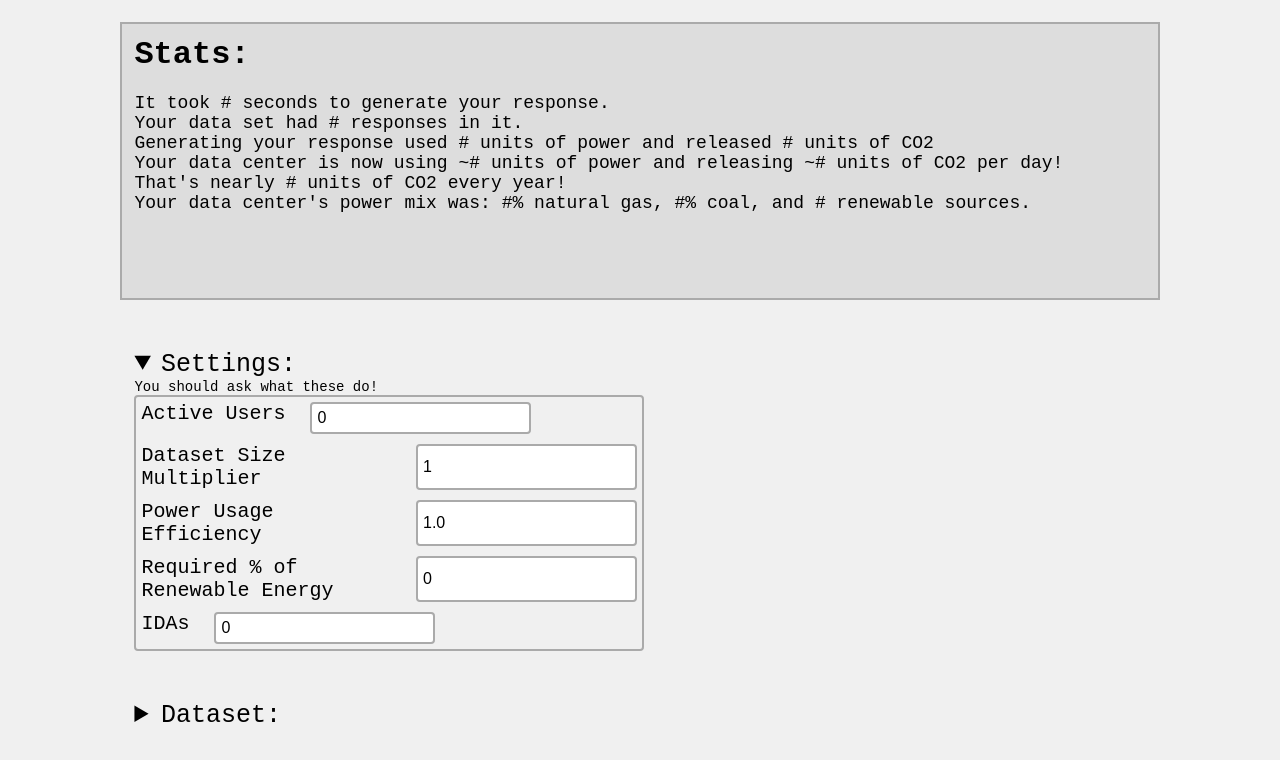
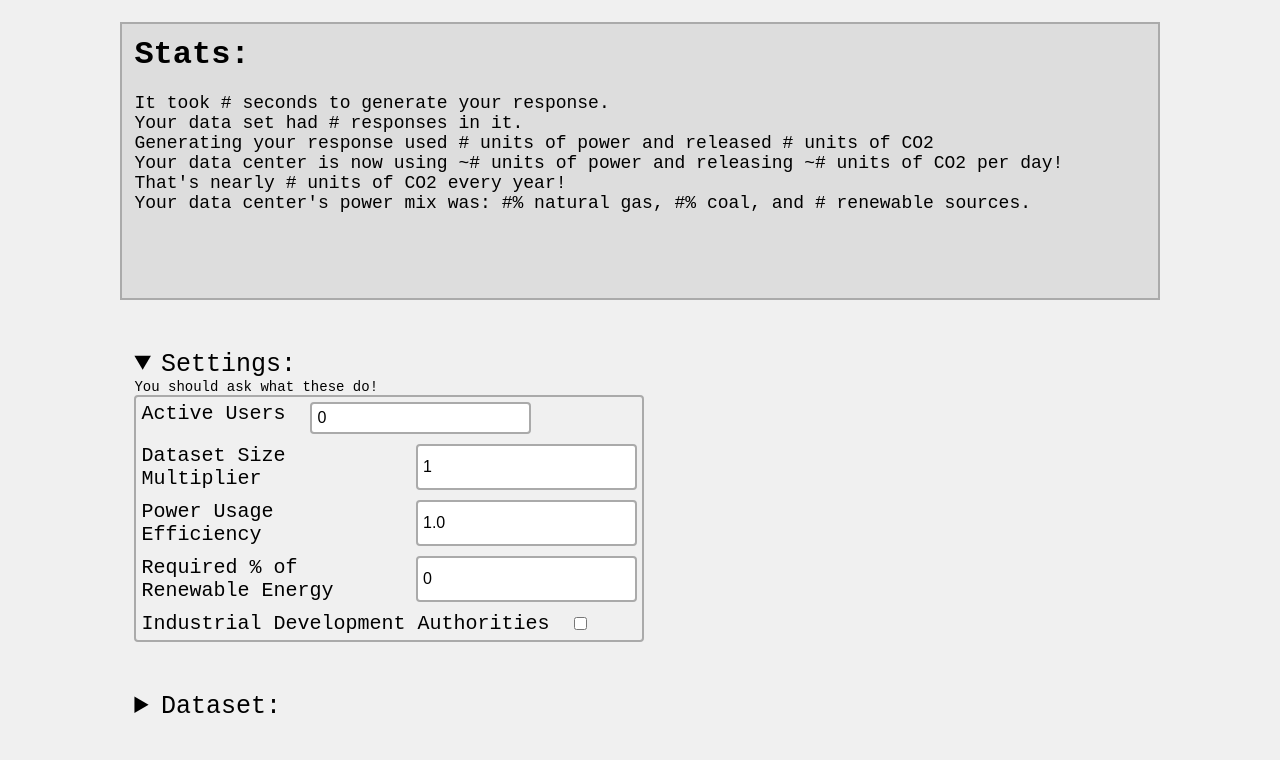
Before and after one commit to CharlieHeinen/ClimateSolutionsProject, a plain HTML site: page index.html in a window 1280 px wide. Shown: the part 679-1439 px from the top of the page. Drawn offline with Linux system fonts and the light colour scheme.

Commit message:
Expanded the dataset
Added more things to the dataset and fixed a bug in the response generation code.

```diff
--- a/index.html
+++ b/index.html
@@ -127,16 +127,16 @@
                         Required % of Renewable Energy
                     </label>
 
-                    <input type="number" value=0 id="setting-dataset-size">
+                    <input type="number" value=0 id="setting-percent-renewable">
 
                 </div>
 
                 <div class="setting">
                     <label>
-                        IDAs
+                        Industrial Development Authorities
                     </label>
 
-                    <input type="number" value=0 id="setting-dataset-size">
+                    <input type="checkbox" value=false id="setting-ida">
 
                 </div>
 
--- a/main.js
+++ b/main.js
@@ -1,5 +1,8 @@
 var dataset = new Map();
 dataset.set("This is a response", ["Keyword", "Key",  "Words"]);
+dataset.set("The average power used by AI data centers vary depending on how big they are. This can range from as low as ~50 megawtts per year, to over 1000 megawatts per year! Every 50 megawtts is enough to power over 20,000 homes!", ["power", "energy", "average", "use", "usage", "electricity"])
+dataset.set("In 2024, the United States used ~82 terrawatt hours of electricity to power AI data centers, accounting for ~1.8% of all US electricity use! That's more than some small countries use!", ["total", "use", "usage", "energy", "electricity"])
+dataset.set("A study analyzing 403 AI data centers in the US found that they generated a total of ~26 million tons of CO2 per year. This means each one is responsible for around 64 thousand tons of CO2 per year. In total, these AI data centers accounted for ~0.5% of the country's total CO2 emissions.", ["CO2", "carbon", "emissions", "gas", "gasses", "greenhouse"])
 for(let i=0;i<100;i++) {
     dataset.set("Test " + i.toString(), ["None"])
 }
@@ -111,7 +114,7 @@ function generate_response(input) {
  * Turns an input string into a list of "tokens" (words)
  */
 function tokenize(string) {
-    return string.split(" ");
+    return string.split(" ")
 }
 
 
@@ -135,7 +138,10 @@ function best_response(tokens) {
                     count += 3;
                 }
             }
+            //console.log(count)
+            //console.log(response)
             if (count > best_count) {
+                best_count = count
                 best_response = response
             }
         }
```
